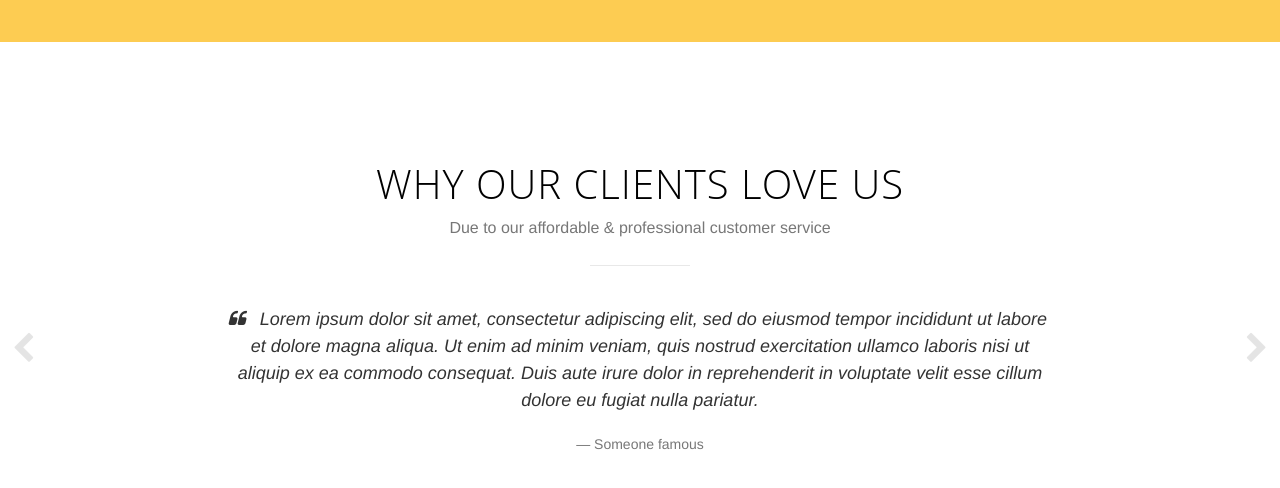
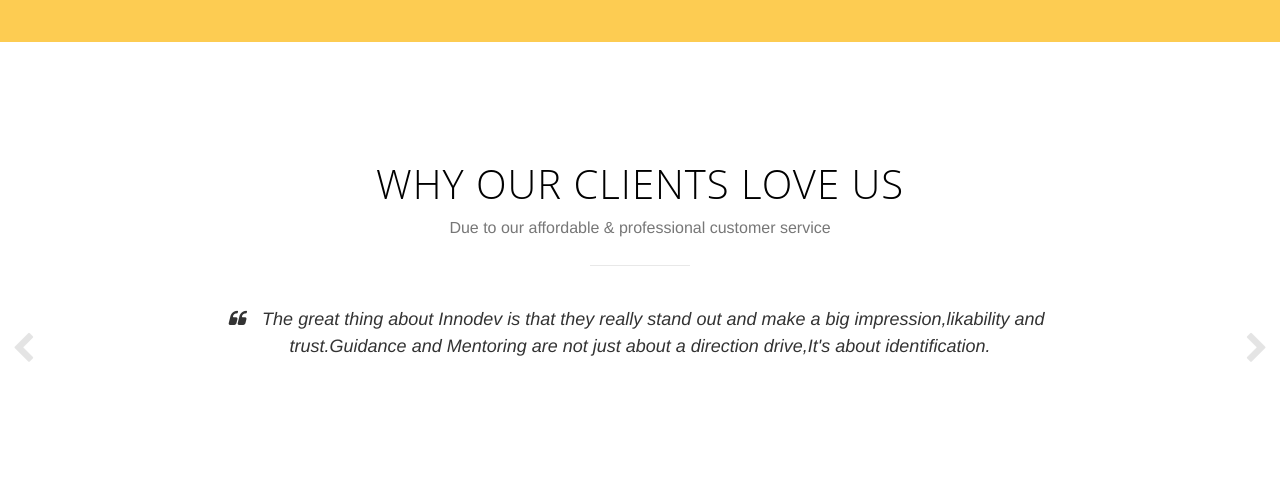
Before and after one commit to rkkmr944/innodevtech, a plain HTML site: page index.html in a window 1280 px wide. Shown: the part 2719-3207 px from the top of the page. Drawn offline with nearby package versions, Linux system fonts and the light colour scheme; a web font is replaced by a local one.

Commit message:
Add files via upload

```diff
--- a/index.html
+++ b/index.html
@@ -316,8 +316,8 @@
                                         <div class="row">
                                             <div class="col-sm-8 col-sm-offset-2">
 
-                                                <p>Lorem ipsum dolor sit amet, consectetur adipiscing elit, sed do eiusmod tempor incididunt ut labore et dolore magna aliqua. Ut enim ad minim veniam, quis nostrud exercitation ullamco laboris nisi ut aliquip ex ea commodo consequat. Duis aute irure dolor in reprehenderit in voluptate velit esse cillum dolore eu fugiat nulla pariatur. !</p>
-                                                <small>Someone famous</small>
+                                                <p>We love the approachable format, and the fact that they chose to feature customers that users can really relate to. When you click into any story, you can read the whole case study in a Q&A format.</p>
+                                              <!--  <small>Someone famous</small>-->
                                             </div>
                                         </div>
                                     </blockquote>
@@ -328,8 +328,9 @@
                                         <div class="row">
                                             <div class="col-sm-8 col-sm-offset-2">
 
-                                                <p>Lorem ipsum dolor sit amet, consectetur adipiscing elit, sed do eiusmod tempor incididunt ut labore et dolore magna aliqua. Ut enim ad minim veniam, quis nostrud exercitation ullamco laboris nisi ut aliquip ex ea commodo consequat. Duis aute irure dolor in reprehenderit in voluptate velit esse cillum dolore eu fugiat nulla pariatur. </p>
-                                                <small>Someone famous</small>
+                                                <p> The great thing about Innodev is that they really stand out and make a big impression,likability and trust.Guidance and Mentoring are not just about a direction drive,It's about identification.
+</p>
+                                               <!--  <small>Someone famous</small>-->
                                             </div>
                                         </div>
                                     </blockquote>
@@ -340,8 +341,9 @@
                                         <div class="row">
                                             <div class="col-sm-8 col-sm-offset-2">
 
-                                                <p>Lorem ipsum dolor sit amet, consectetur adipiscing elit, sed do eiusmod tempor incididunt ut labore et dolore magna aliqua. Ut enim ad minim veniam, quis nostrud exercitation ullamco laboris nisi ut aliquip ex ea commodo consequat. Duis aute irure dolor in reprehenderit in voluptate velit esse cillum dolore eu fugiat nulla pariatur. .</p>
-                                                <small>Someone famous</small>
+                                                <p>We love the program and we use it here daily.It is definitely one one of the best time-saving tools we have purchased in a very long time.
+</p>
+                                                <!-- <small>Someone famous</small>-->
                                             </div>
                                         </div>
                                     </blockquote>
```
